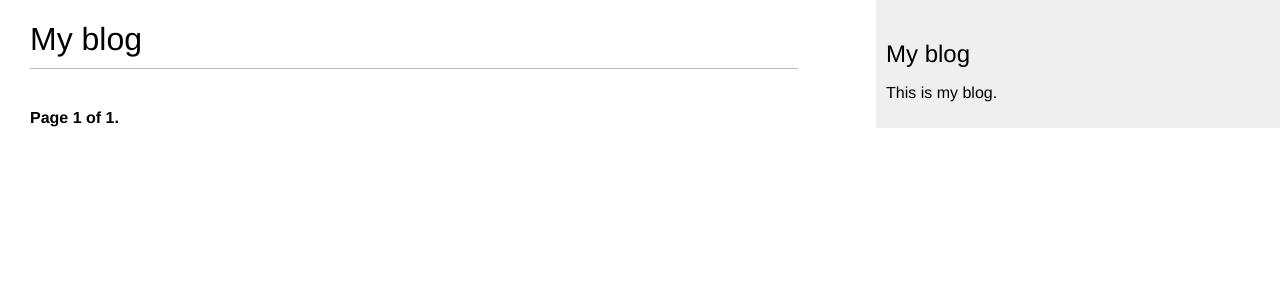
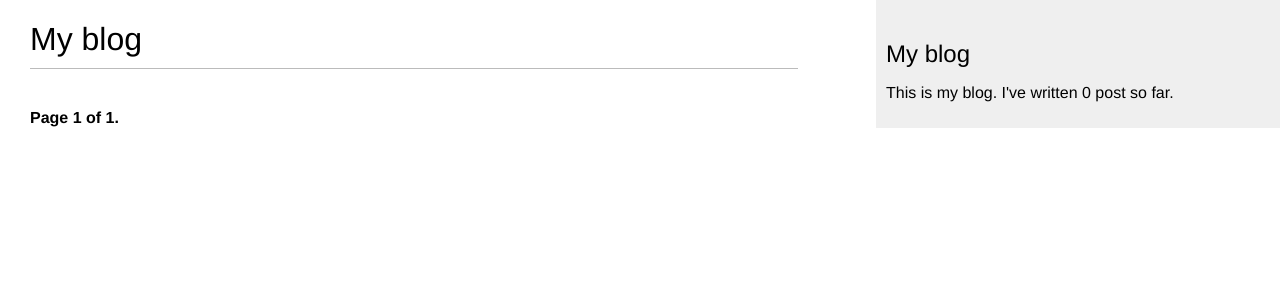
Before and after one commit to LeVzhe/blog_adm, a Django app: page /blog/ in a window 1280 px wide. Shown: the top 300 px of the page. Run offline with Django 4.2, Linux system fonts and the light colour scheme; data that the repository does not hold is empty.

Commit message:
feat: add and play with templatetags in myproj

```diff
--- a/blog/templates/blog/base.html
+++ b/blog/templates/blog/base.html
@@ -1,3 +1,4 @@
+{% load blog_tags %}
 {% load static %}
 
 <!DOCTYPE html>
@@ -13,7 +14,10 @@
     </div>
     <div id="sidebar">
         <h2>My blog</h2>
-        <p>This is my blog.</p>
+        <p>
+            This is my blog.
+            I've written {% total_posts %} post so far.
+        </p>
     </div>
 </body>
 </html>
--- /dev/null
+++ b/blog/templatetags/blog_tags.py
@@ -0,0 +1,8 @@
+from django import template
+from ..models import Post
+
+register = template.Library()
+
+@register.simple_tag
+def total_posts():
+    return Post.published.count()
```
Also changed, not shown: blog/templatetags/__init__.py (added).
